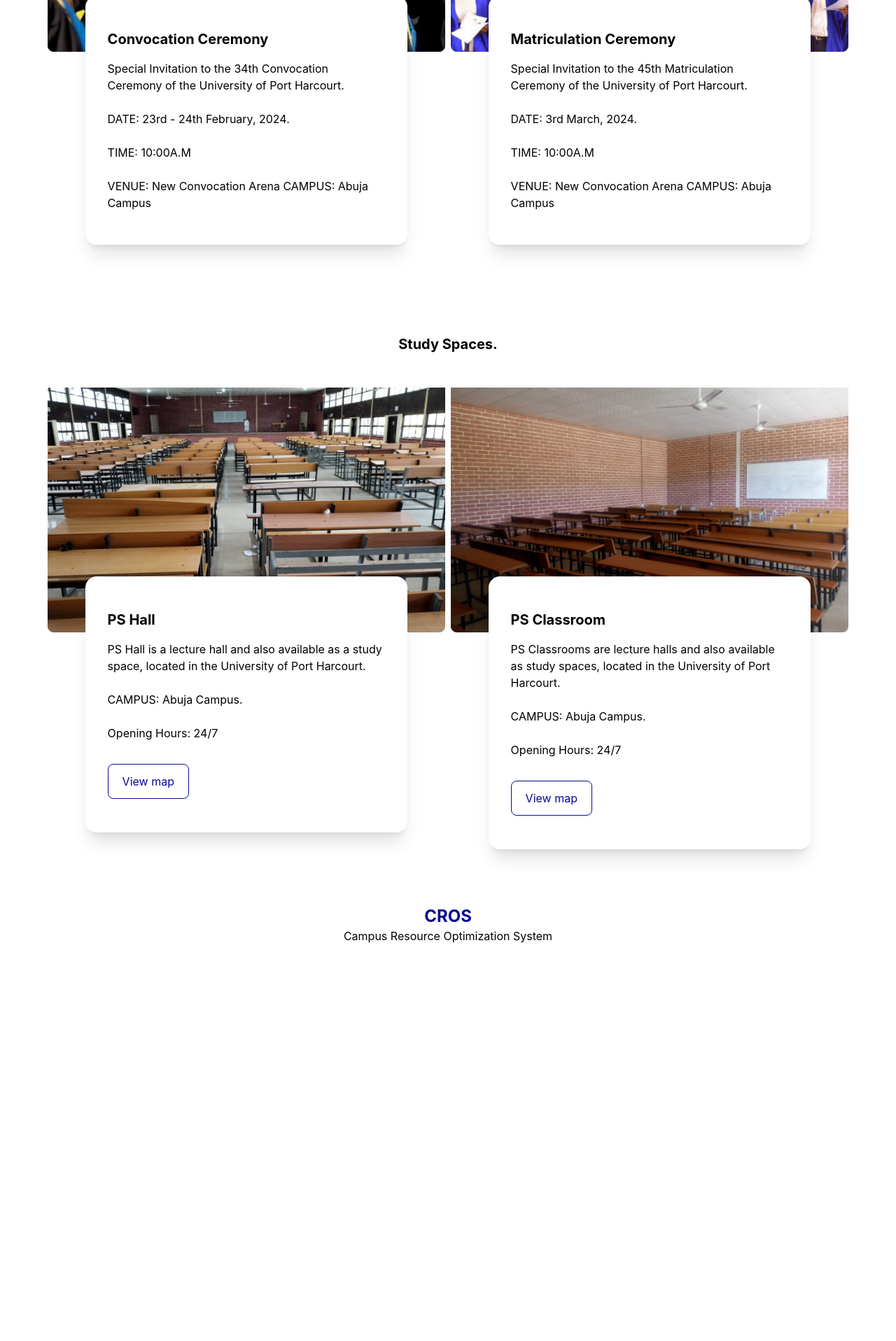
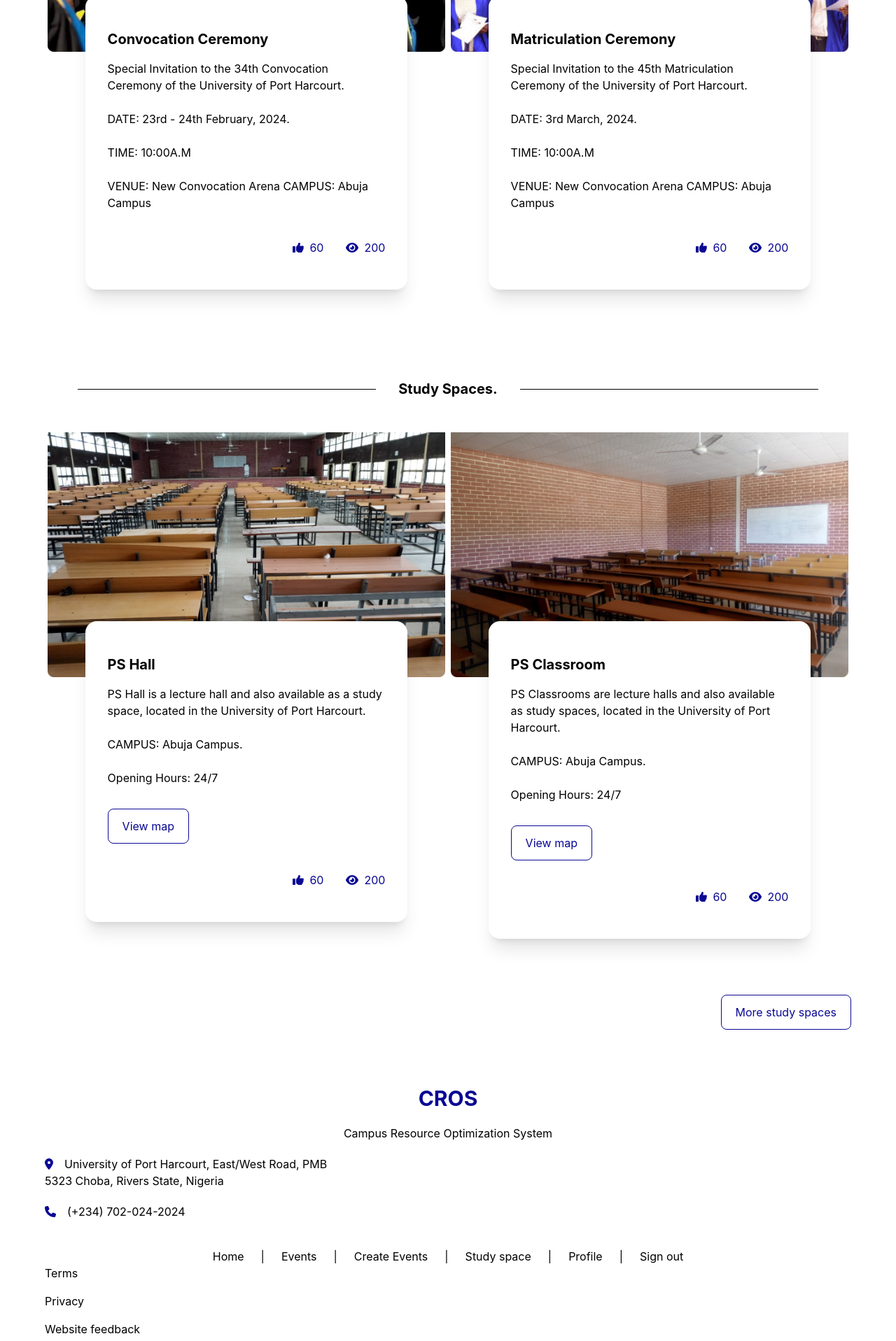
Before and after one commit to chiamaka-ugwu/cros-home, a React (Vite) app: page / in a window 1280 px wide. Shown: the part 880-2797 px from the top of the page at 70% size. Before the commit the page ends 2230 px from the top, so only its background shows below. Built offline with nearby package versions, Linux system fonts and the light colour scheme.

Commit message:
Updated event component and added footer

```diff
--- a/package.json
+++ b/package.json
@@ -11,7 +11,9 @@
   },
   "dependencies": {
     "@fortawesome/fontawesome-svg-core": "^6.5.2",
+    "@fortawesome/free-regular-svg-icons": "^6.5.2",
     "@fortawesome/free-solid-svg-icons": "^6.5.2",
+    "@fortawesome/react-fontawesome": "^0.2.0",
     "react": "^18.2.0",
     "react-dom": "^18.2.0",
     "react-router-dom": "^6.22.3"
--- a/src/components/Events.jsx
+++ b/src/components/Events.jsx
@@ -1,11 +1,17 @@
 import React from "react";
 import img from "../assets/images/Group 11.png";
 import img2 from "../assets/images/Group 12.png";
+import { FontAwesomeIcon } from "@fortawesome/react-fontawesome";
+import { faEye, faThumbsUp } from "@fortawesome/free-solid-svg-icons";
 
 const Events = () => {
   return (
     <section className="pt-12 mb-20">
-      <p className="text-xl font-bold text-center">Events</p>
+      <div className="flex items-center justify-center gap-8">
+        <div className="w-1/3 border-t border-[#000]"></div>
+        <p className="text-xl font-bold">Events</p>
+        <div className="w-1/3 border-t border-[#000]"></div>
+      </div>
       <div className="flex flex-wrap w-[90%] m-auto mt-12">
         <div className="relative w-1/2">
           <div>
@@ -25,6 +31,15 @@ const Events = () => {
               TIME: 10:00A.M <br />
               <br /> VENUE: New Convocation Arena CAMPUS: Abuja Campus
             </p>
+            <div className="mt-10 flex justify-end items-center">
+              <FontAwesomeIcon
+                icon={faThumbsUp}
+                className="text-[#0A0893] mr-2"
+              />
+              <span className="text-[#0A0893] mr-8">60</span>
+              <FontAwesomeIcon icon={faEye} className="text-[#0A0893] mr-2" />
+              <span className="text-[#0A0893]">200</span>
+            </div>
           </div>
         </div>
 
@@ -44,6 +59,15 @@ const Events = () => {
               TIME: 10:00A.M <br />
               <br /> VENUE: New Convocation Arena CAMPUS: Abuja Campus
             </p>
+            <div className="mt-10 flex justify-end items-center">
+              <FontAwesomeIcon
+                icon={faThumbsUp}
+                className="text-[#0A0893] mr-2"
+              />
+              <span className="text-[#0A0893] mr-8">60</span>
+              <FontAwesomeIcon icon={faEye} className="text-[#0A0893] mr-2" />
+              <span className="text-[#0A0893]">200</span>
+            </div>
           </div>
         </div>
       </div>
--- a/src/components/Footer.jsx
+++ b/src/components/Footer.jsx
@@ -1,14 +1,66 @@
-import React from 'react'
+import { faLocationDot, faPhone } from "@fortawesome/free-solid-svg-icons";
+import { FontAwesomeIcon } from "@fortawesome/react-fontawesome";
+import React from "react";
+import { Link } from "react-router-dom";
 
 const Footer = () => {
   return (
     <>
       <footer className="">
-        <h1 className="text-center text-[#0A0893] font-bold text-2xl">CROS</h1>
-        <p className='text-center'>Campus Resource Optimization System</p>
+        <h1 className="text-center text-[#0A0893] font-bold text-3xl mb-5">
+          CROS
+        </h1>
+        <p className="text-center mb-5">Campus Resource Optimization System</p>
+        <ul className="w-[90%] mx-auto">
+          <li className="w-[35%] mb-5">
+            <FontAwesomeIcon
+              icon={faLocationDot}
+              className="text-[#0A0893] mr-4"
+            />
+            <a href="">
+              University of Port Harcourt, East/West Road, PMB 5323 Choba,
+              Rivers State, Nigeria
+            </a>
+          </li>
+          <li>
+            <FontAwesomeIcon icon={faPhone} className="text-[#0A0893] mr-4" />
+            <a href="">(+234) 702-024-2024</a>
+          </li>
+        </ul>
+
+        <div className="justify-center mt-10 flex gap-6">
+          <Link>Home</Link>
+          <span>|</span>
+          <Link>Events</Link>
+          <span>|</span>
+          <Link>Create Events</Link>
+          <span>|</span>
+          <Link>Study space</Link>
+          <span>|</span>
+          <Link>Profile</Link>
+          <span>|</span>
+          <Link>Sign out</Link>
+        </div>
+
+        <ul className="w-[90%] mx-auto">
+          <li className="mb-4">
+            <a href="">Terms</a>
+          </li>
+          <li className="mb-4">
+            <a href="">Privacy</a>
+          </li>
+          <li className="mb-4">
+            <a href="">Website feedback</a>
+          </li>
+        </ul>
+
+        <p className="mt-10 text-center">
+          © 2024 Campus Resource Optimization System. All rights reserved.
+        </p>
+        <div></div>
       </footer>
     </>
   );
-}
+};
 
-export default Footer
+export default Footer;
--- a/src/components/StudySpaces.jsx
+++ b/src/components/StudySpaces.jsx
@@ -1,12 +1,18 @@
 import React from "react";
 import img from "../assets/images/ps hall 1.png";
 import img2 from "../assets/images/class.png";
+import { faEye, faThumbsUp } from "@fortawesome/free-solid-svg-icons";
+import { FontAwesomeIcon } from "@fortawesome/react-fontawesome";
 
 const StudySpaces = () => {
   return (
     <>
       <section className="pt-12 mb-20">
-        <p className="text-xl font-bold text-center">Study Spaces.</p>
+        <div className="flex items-center justify-center gap-8">
+          <div className="w-1/3 border-t border-[#000]"></div>
+          <p className="text-xl font-bold text-center">Study Spaces.</p>
+          <div className="w-1/3 border-t border-[#000]"></div>
+        </div>
         <div className="flex flex-wrap w-[90%] m-auto mt-12">
           <div className="relative w-1/2">
             <div>
@@ -29,6 +35,15 @@ const StudySpaces = () => {
               <button className="rounded-12 border-[#0A0893] border rounded-lg text-[#0A0893] px-5 py-3">
                 View map
               </button>
+              <div className="mt-10 flex justify-end items-center">
+                <FontAwesomeIcon
+                  icon={faThumbsUp}
+                  className="text-[#0A0893] mr-2"
+                />
+                <span className="text-[#0A0893] mr-8">60</span>
+                <FontAwesomeIcon icon={faEye} className="text-[#0A0893] mr-2" />
+                <span className="text-[#0A0893]">200</span>
+              </div>
             </div>
           </div>
 
@@ -45,7 +60,22 @@ const StudySpaces = () => {
               <button className="rounded-12 border-[#0A0893] border rounded-lg text-[#0A0893] px-5 py-3">
                 View map
               </button>
+              <div className="mt-10 flex justify-end items-center">
+                <FontAwesomeIcon
+                  icon={faThumbsUp}
+                  className="text-[#0A0893] mr-2"
+                />
+                <span className="text-[#0A0893] mr-8">60</span>
+                <FontAwesomeIcon icon={faEye} className="text-[#0A0893] mr-2" />
+                <span className="text-[#0A0893]">200</span>
+              </div>
             </div>
+          </div>
+
+          <div className="mt-20 flex justify-end w-full">
+            <button className="rounded-12 border-[#0A0893] border rounded-lg text-[#0A0893] px-5 py-3">
+              More study spaces
+            </button>
           </div>
         </div>
       </section>
--- a/src/components/empty.jsx
+++ b/src/components/empty.jsx
@@ -1,11 +1,19 @@
-import React from 'react'
+import React, { useState } from "react";
+import logo from "../assets/images/logo.png";
+import { FontAwesomeIcon } from "@fortawesome/react-fontawesome";
+import { faBars } from "@fortawesome/free-solid-svg-icons";
+import { faClose } from "@fortawesome/free-solid-svg-icons";
 
-const empty = () => {
+const Nav = () => {
+  const [open, setOpen] = useState(false);
+  const toggle = () => setOpen(!open);
+
   return (
+    <>
       <header className="bg-white shadow-lg">
         <nav className="w-[85%] h-20 m-auto inherit flex items-center justify-between md:w-[90%]">
           <a href="/">
-          <h1>CROS</h1>
+            <img src={logo} alt="logo" className="md:w-[80%]" />
           </a>
           <ul className="flex gap-8 sm:hidden md:hidden">
             <li className="text-[#0D081B]">About us</li>
@@ -51,11 +59,12 @@ const empty = () => {
             </ul>
           </div>
           <div className="lg:hidden text-[#2E3192]" onClick={toggle}>
-          {/* <FontAwesomeIcon icon={open ? faClose : faBars} size="lg" /> */}
+            <FontAwesomeIcon icon={open ? faClose : faBars} size="lg" />
           </div>
         </nav>
       </header>
+    </>
   );
-}
+};
 
-export default empty
+export default Nav;
```
Also changed, not shown: 1 other file (tests, documents, lock files or other folders). Lines whose indentation alone changed are shown as unchanged.
